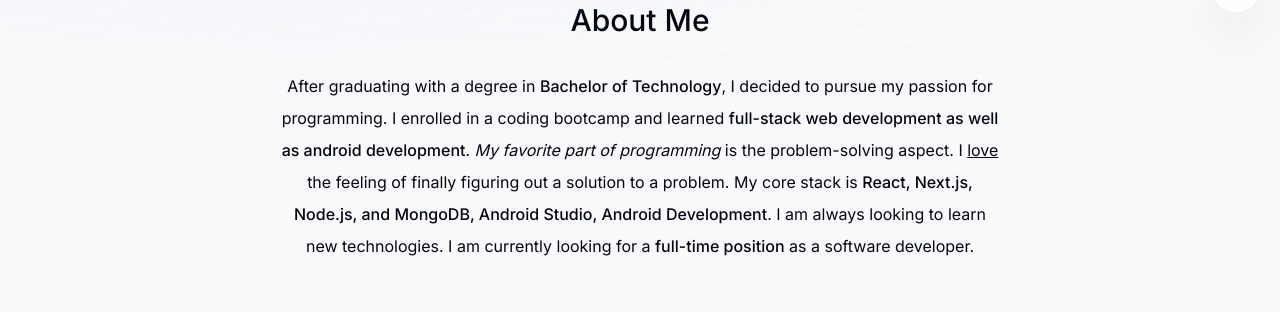
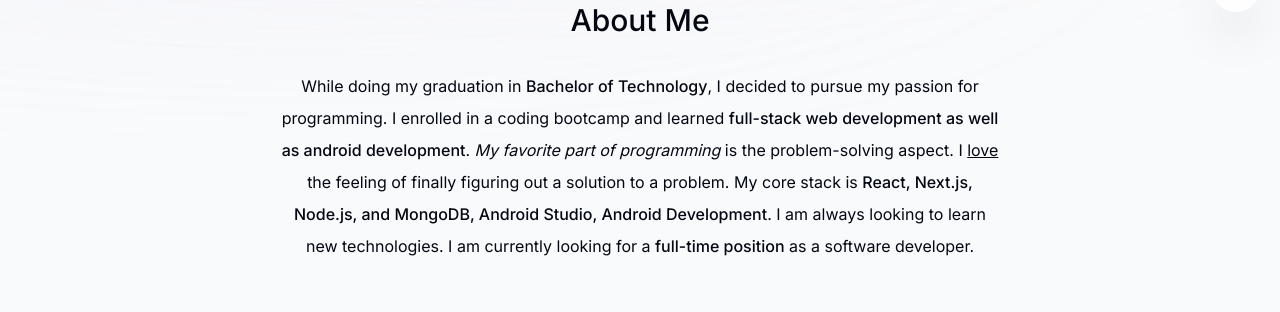
Before and after one commit to Gobind-Barick/friend-portfolio, a Next.js app: page / in a window 1280 px wide. Shown: the part 768-1080 px from the top of the page. Built offline with nearby package versions, Linux system fonts and the light colour scheme.

Commit message:
Update about.tsx

```diff
--- a/components/about.tsx
+++ b/components/about.tsx
@@ -19,7 +19,7 @@
     >
       <SectionHeading>About me</SectionHeading>
       <p className="mb-3">
-        After graduating with a degree in{" "}
+        While doing my graduation  in{" "}
         <span className="font-medium">Bachelor of Technology</span>, I decided to pursue my
         passion for programming. I enrolled in a coding bootcamp and learned{" "}
         <span className="font-medium">full-stack web development as well as android development</span>.{" "}
```
